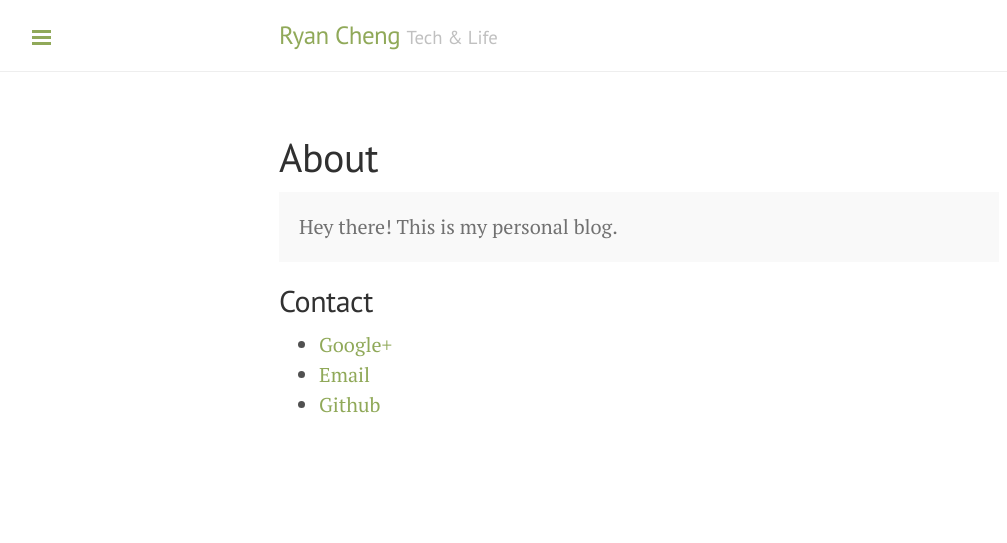
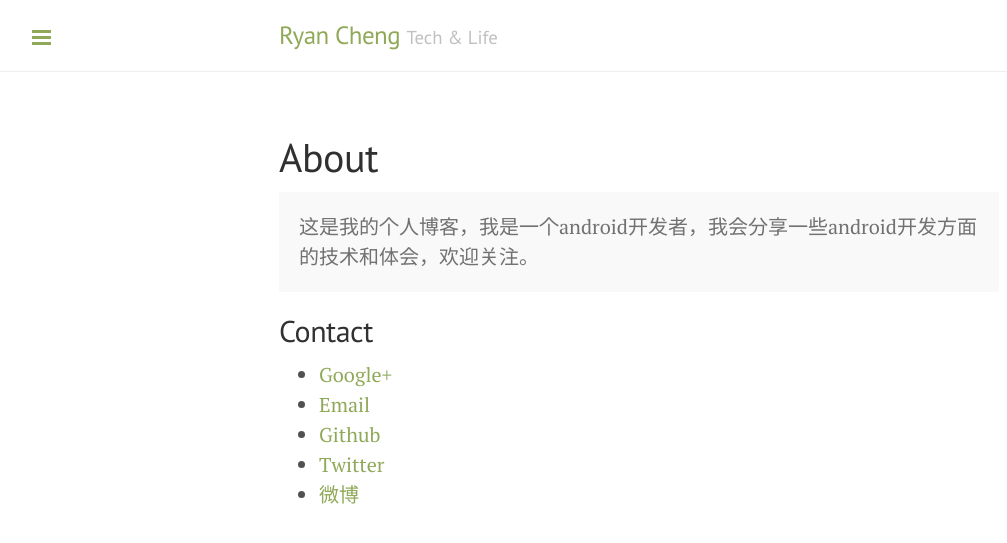
Before and after one commit to cr1944/cr1944.github.io, a Jekyll site: the page built from about.md, in a window 1280 px wide. Shown: the top 543 px of the page, without its empty margins (1-1008 px from the left). Built offline with Jekyll 4.4.1, drawn with Linux system fonts in a browser that asks for light colours; Markdown is read by kramdown in place of the engine named in the settings.

Commit message:
Update about.md

```diff
--- a/about.md
+++ b/about.md
@@ -4,11 +4,13 @@ title: About
 ---
 
 <p class="message">
-  Hey there! This is my personal blog.
+  这是我的个人博客，我是一个android开发者，我会分享一些android开发方面的技术和体会，欢迎关注。
 </p>
 
 ## Contact
 
 * [Google+](https://plus.google.com/114474183775310756510)
-* [Email](ryancheng1944@gmail.com)
+* [Email](mailto:ryancheng1944@gmail.com)
 * [Github](https://github.com/cr1944)
+* [Twitter](https://twitter.com/ryancheng1944)
+* [微博](http://weibo.com/u/1909603382)
```
